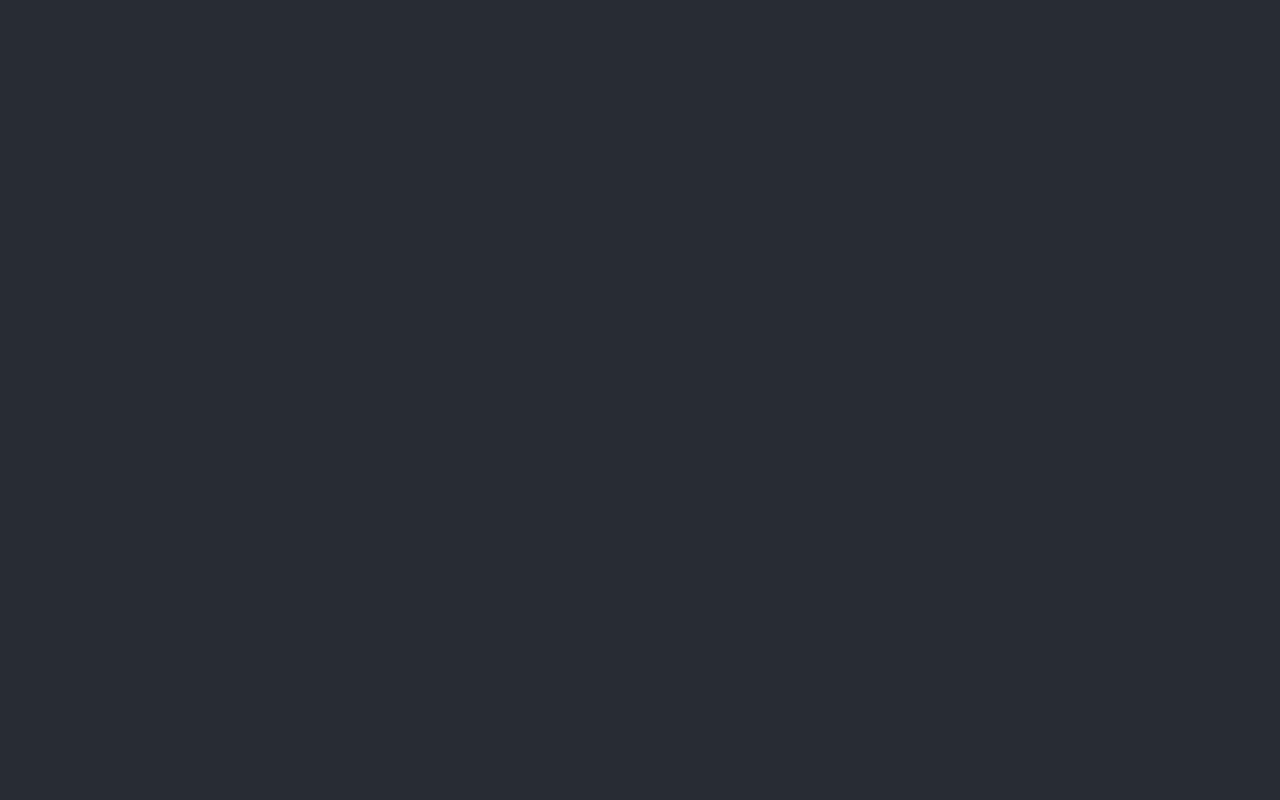
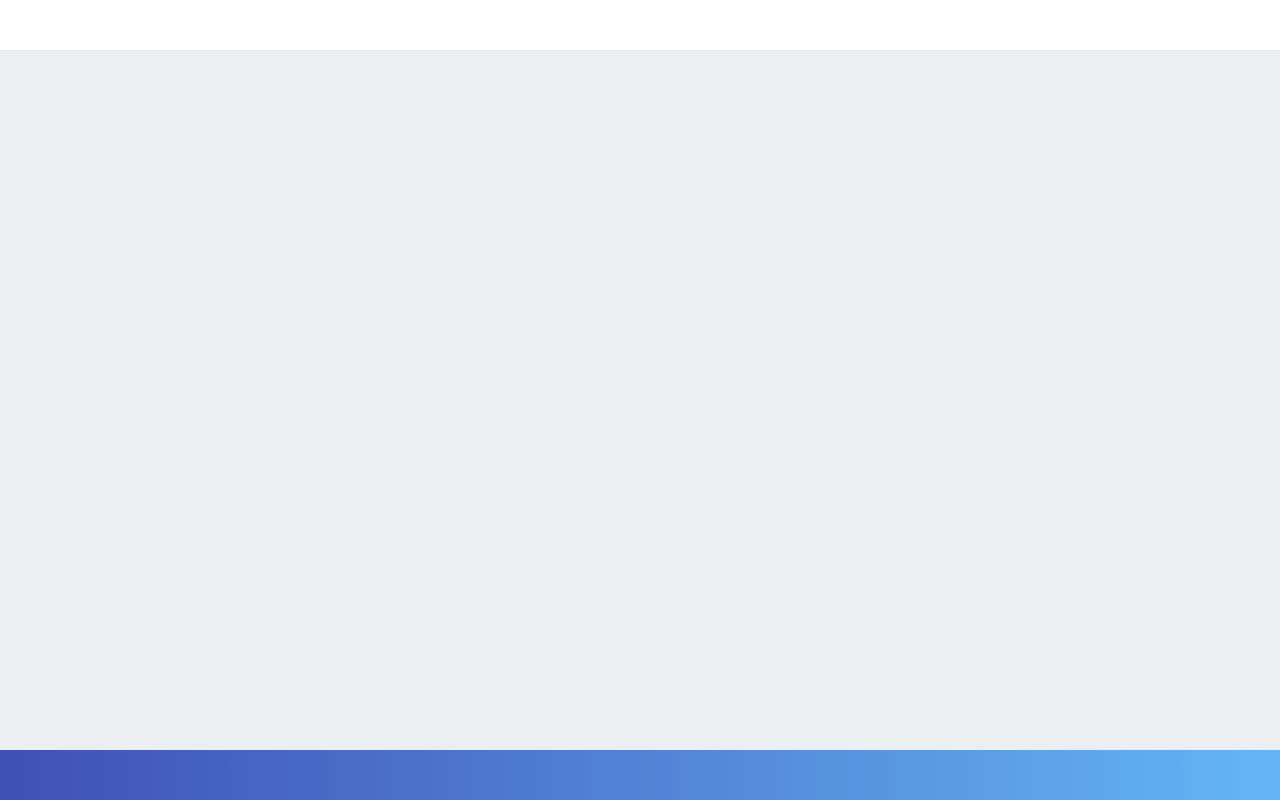
Before and after one commit to Popov-I-R/CoinCap-Clone, a React (Create React App) app: page / in a window 1280 px wide. Built offline with nearby package versions, Linux system fonts and the light colour scheme.

Commit message:
added wraper styles

```diff
--- a/package.json
+++ b/package.json
@@ -6,9 +6,13 @@
     "@testing-library/jest-dom": "^5.16.5",
     "@testing-library/react": "^13.4.0",
     "@testing-library/user-event": "^13.5.0",
+    "localforage": "^1.10.0",
+    "match-sorter": "^6.3.1",
     "react": "^18.2.0",
     "react-dom": "^18.2.0",
+    "react-router-dom": "^6.4.2",
     "react-scripts": "5.0.1",
+    "sort-by": "^1.2.0",
     "web-vitals": "^2.1.4"
   },
   "scripts": {
--- a/src/App.css
+++ b/src/App.css
@@ -1,18 +1,39 @@
+html,
+body,
+#root {
+  height: 100%;
+}
+
 .App {
   text-align: center;
+  min-height: 100%;
+  display: flex;
+  flex-direction: column;
 }
 
 .App-header {
-  background-color: #282c34;
-  min-height: 100vh;
+  height: 50px;
+  position: sticky;
+  z-index: 5;
+  top: 0px;
   display: flex;
-  flex-direction: column;
   align-items: center;
   justify-content: center;
-  font-size: calc(10px + 2vmin);
-  color: white;
+  color: rgb(13, 2, 2);
+}
+
+.App-main {
+  flex: 1 1 auto;
+  align-items: center;
+  justify-content: center;
+  color: rgb(9, 0, 0);
+  background: rgb(236, 239, 241);
 }
 
 .App-footer {
-
+  height: 50px;
+  background-image: linear-gradient(to right, rgb(63, 81, 181), rgb(100, 181, 246));
+  align-items: center;
+  justify-content: center;
+  color: white;
 }
--- a/src/App.js
+++ b/src/App.js
@@ -1,4 +1,3 @@
-import logo from './logo.svg';
 import './App.css';
 
 function App() {
```
Also changed, not shown: 1 other file (tests, documents, lock files or other folders).
